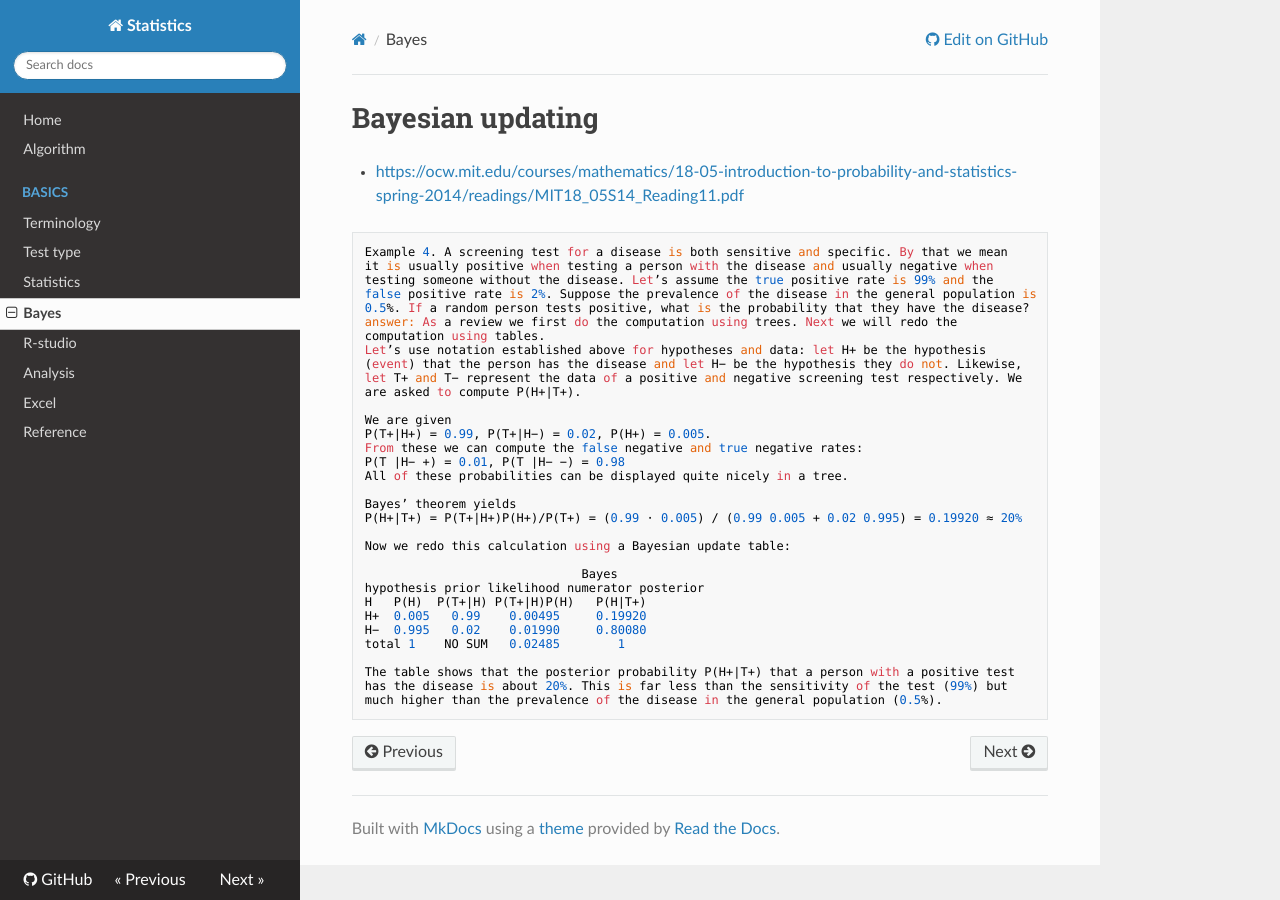
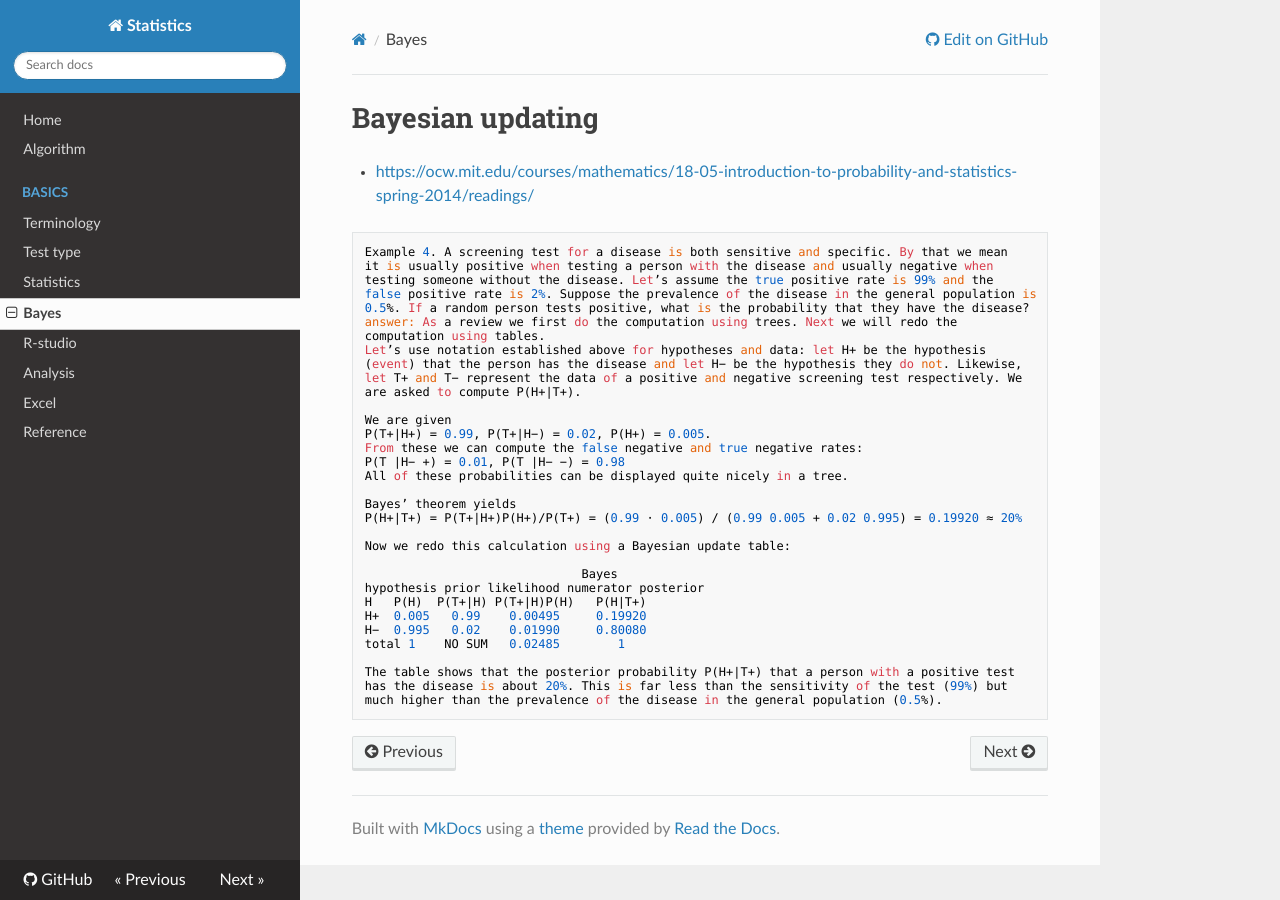
Before and after one commit to WonyoungCho/Statistics, an MkDocs documentation site: the page built from docs/bayes.md, in a window 1280 px wide. Built offline with MkDocs 1.6.1, drawn with Linux system fonts in a browser that asks for light colours; nearby versions of some CDN libraries; old or Windows-style settings are respelled for this version of MkDocs.

Commit message:
Update bayes.md

````diff
--- a/docs/bayes.md
+++ b/docs/bayes.md
@@ -1,5 +1,5 @@
 # Bayesian updating
-- <https://ocw.mit.edu/courses/mathematics/18-05-introduction-to-probability-and-statistics-spring-2014/readings/MIT18_05S14_Reading11.pdf>
+- <https://ocw.mit.edu/courses/mathematics/18-05-introduction-to-probability-and-statistics-spring-2014/readings/>
 ```
 Example 4. A screening test for a disease is both sensitive and specific. By that we mean
 it is usually positive when testing a person with the disease and usually negative when
````
